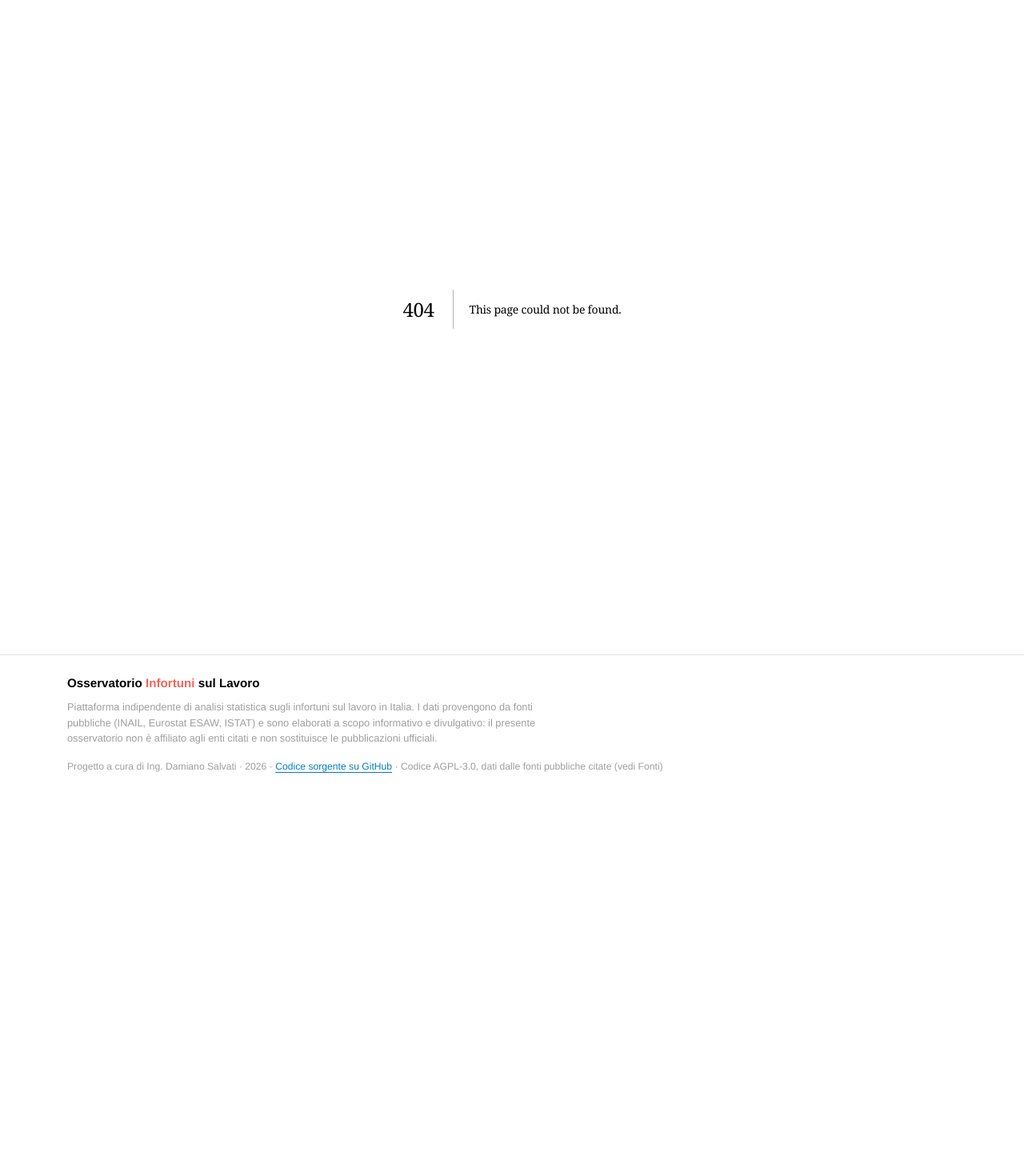
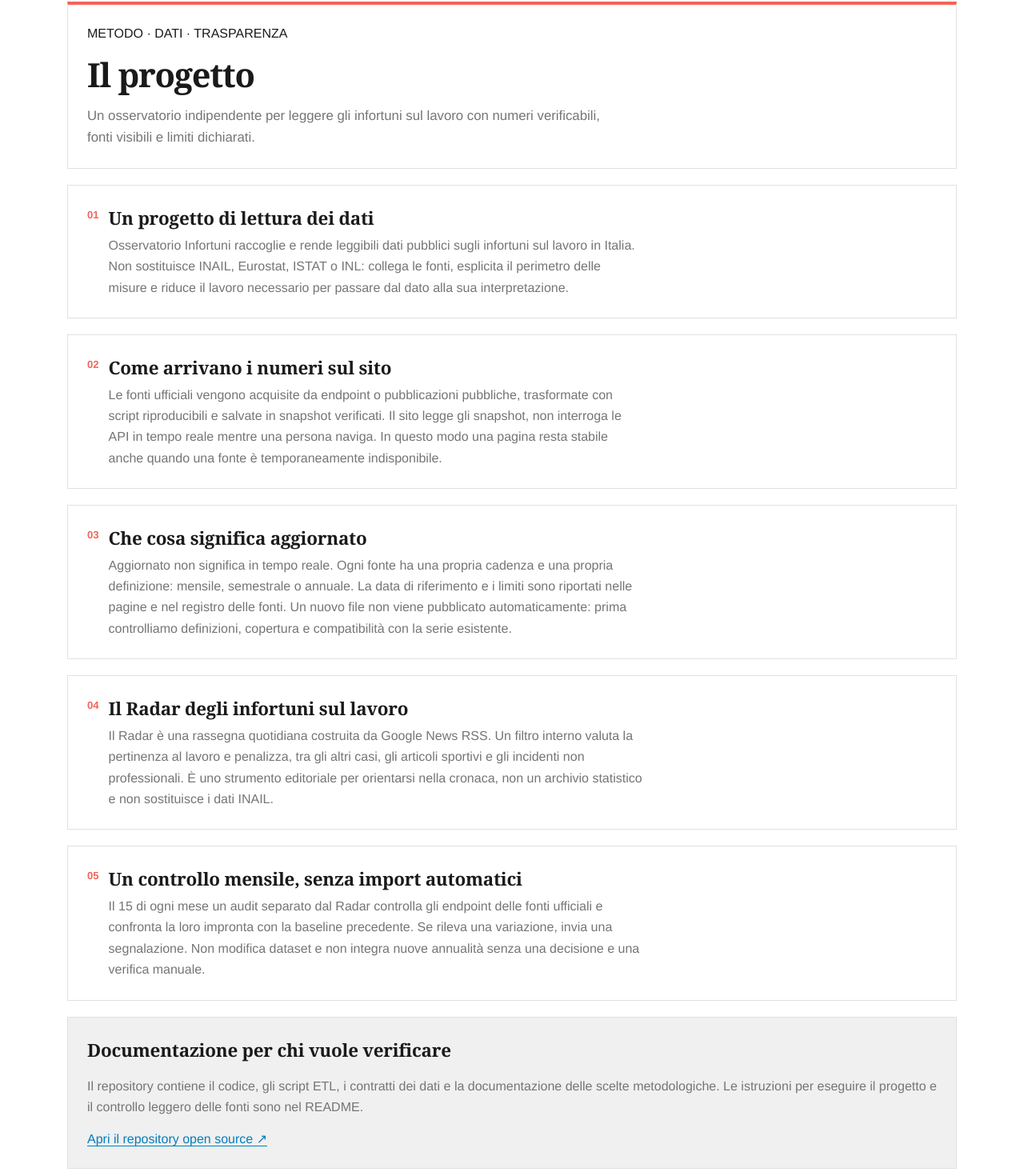
Before and after one commit to dynamic1990/osservatorio-infortuni, a Next.js app: page /progetto in a window 1280 px wide. Before the commit this address had no page. Shown: the part 77-1547 px from the top of the page at 80% size. Before the commit the page ends 1069 px from the top, so only its background shows below. Built offline with nearby package versions, Linux system fonts and the light colour scheme.

Commit message:
docs: strengthen project documentation and transparency

```diff
--- /dev/null
+++ b/src/app/progetto/page.tsx
@@ -0,0 +1,74 @@
+import type { Metadata } from "next";
+
+export const metadata: Metadata = {
+  title: "Il progetto",
+  description:
+    "Metodologia, architettura, fonti e limiti dell'Osservatorio Infortuni sul Lavoro.",
+  alternates: { canonical: "/progetto" },
+};
+
+const sections = [
+  {
+    title: "Un progetto di lettura dei dati",
+    body: "Osservatorio Infortuni raccoglie e rende leggibili dati pubblici sugli infortuni sul lavoro in Italia. Non sostituisce INAIL, Eurostat, ISTAT o INL: collega le fonti, esplicita il perimetro delle misure e riduce il lavoro necessario per passare dal dato alla sua interpretazione.",
+  },
+  {
+    title: "Come arrivano i numeri sul sito",
+    body: "Le fonti ufficiali vengono acquisite da endpoint o pubblicazioni pubbliche, trasformate con script riproducibili e salvate in snapshot verificati. Il sito legge gli snapshot, non interroga le API in tempo reale mentre una persona naviga. In questo modo una pagina resta stabile anche quando una fonte è temporaneamente indisponibile.",
+  },
+  {
+    title: "Che cosa significa aggiornato",
+    body: "Aggiornato non significa in tempo reale. Ogni fonte ha una propria cadenza e una propria definizione: mensile, semestrale o annuale. La data di riferimento e i limiti sono riportati nelle pagine e nel registro delle fonti. Un nuovo file non viene pubblicato automaticamente: prima controlliamo definizioni, copertura e compatibilità con la serie esistente.",
+  },
+  {
+    title: "Il Radar degli infortuni sul lavoro",
+    body: "Il Radar è una rassegna quotidiana costruita da Google News RSS. Un filtro interno valuta la pertinenza al lavoro e penalizza, tra gli altri casi, gli articoli sportivi e gli incidenti non professionali. È uno strumento editoriale per orientarsi nella cronaca, non un archivio statistico e non sostituisce i dati INAIL.",
+  },
+  {
+    title: "Un controllo mensile, senza import automatici",
+    body: "Il 15 di ogni mese un audit separato dal Radar controlla gli endpoint delle fonti ufficiali e confronta la loro impronta con la baseline precedente. Se rileva una variazione, invia una segnalazione. Non modifica dataset e non integra nuove annualità senza una decisione e una verifica manuale.",
+  },
+];
+
+export default function ProgettoPage() {
+  return (
+    <main className="container" style={{ display: "grid", gap: "var(--space-5)", paddingTop: "var(--space-4)" }}>
+      <header className="card" style={{ borderTop: "4px solid var(--color-accent)" }}>
+        <p className="eyebrow" style={{ margin: 0 }}>METODO · DATI · TRASPARENZA</p>
+        <h1 style={{ margin: "var(--space-2) 0 var(--space-2)", fontSize: "clamp(1.8rem, 4vw, 2.6rem)", letterSpacing: "-0.03em" }}>
+          Il progetto
+        </h1>
+        <p style={{ margin: 0, maxWidth: "72ch", color: "var(--color-text-soft)", fontSize: "1.05rem", lineHeight: 1.6 }}>
+          Un osservatorio indipendente per leggere gli infortuni sul lavoro con numeri verificabili,
+          fonti visibili e limiti dichiarati.
+        </p>
+      </header>
+
+      {sections.map((section, index) => (
+        <section className="card" key={section.title}>
+          <div style={{ display: "grid", gridTemplateColumns: "auto 1fr", gap: "var(--space-3)", alignItems: "start" }}>
+            <span aria-hidden="true" style={{ color: "var(--color-accent)", fontWeight: 800, fontSize: "0.82rem", paddingTop: 3 }}>
+              {String(index + 1).padStart(2, "0")}
+            </span>
+            <div>
+              <h2 className="card-title" style={{ marginTop: 0 }}>{section.title}</h2>
+              <p style={{ margin: 0, maxWidth: "75ch", color: "var(--color-text-soft)", lineHeight: 1.65 }}>{section.body}</p>
+            </div>
+          </div>
+        </section>
+      ))}
+
+      <section className="card" style={{ background: "var(--color-surface-2)" }}>
+        <h2 className="card-title" style={{ marginTop: 0 }}>Documentazione per chi vuole verificare</h2>
+        <p style={{ color: "var(--color-text-soft)", lineHeight: 1.6 }}>
+          Il repository contiene il codice, gli script ETL, i contratti dei dati e la documentazione
+          delle scelte metodologiche. Le istruzioni per eseguire il progetto e il controllo leggero
+          delle fonti sono nel README.
+        </p>
+        <a href="https://github.com/dynamic1990/osservatorio-infortuni" target="_blank" rel="noreferrer">
+          Apri il repository open source ↗
+        </a>
+      </section>
+    </main>
+  );
+}
--- a/src/app/sitemap.ts
+++ b/src/app/sitemap.ts
@@ -3,7 +3,7 @@ import type { MetadataRoute } from "next";
 const baseUrl = "https://www.osservatorioinfortuni.it";
 
 export default function sitemap(): MetadataRoute.Sitemap {
-  const routes = ["/", "/casi-mortali", "/malattie-professionali", "/vigilanza", "/calcolatore-costo-infortunio", "/fonti"];
+  const routes = ["/", "/casi-mortali", "/malattie-professionali", "/vigilanza", "/calcolatore-costo-infortunio", "/fonti", "/progetto"];
   return routes.map((route) => ({
     url: `${baseUrl}${route}`,
     changeFrequency: route === "/" ? "daily" : "weekly",
--- a/src/components/ui/site-nav.tsx
+++ b/src/components/ui/site-nav.tsx
@@ -11,6 +11,7 @@ const VOCI = [
   { href: "/vigilanza", label: "Vigilanza" },
   { href: "/calcolatore-costo-infortunio", label: "Costo infortunio" },
   { href: "/fonti", label: "Fonti" },
+  { href: "/progetto", label: "Il progetto" },
 ];
 
 export function SiteNav({ variant = "top" }: { variant?: "top" | "bottom" }) {
```
Also changed, not shown: 4 other files (tests, documents, lock files or other folders).
